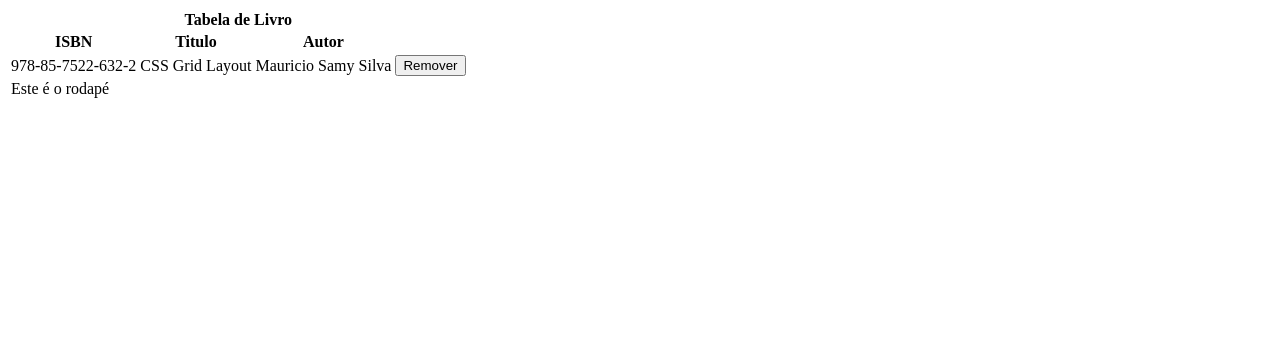
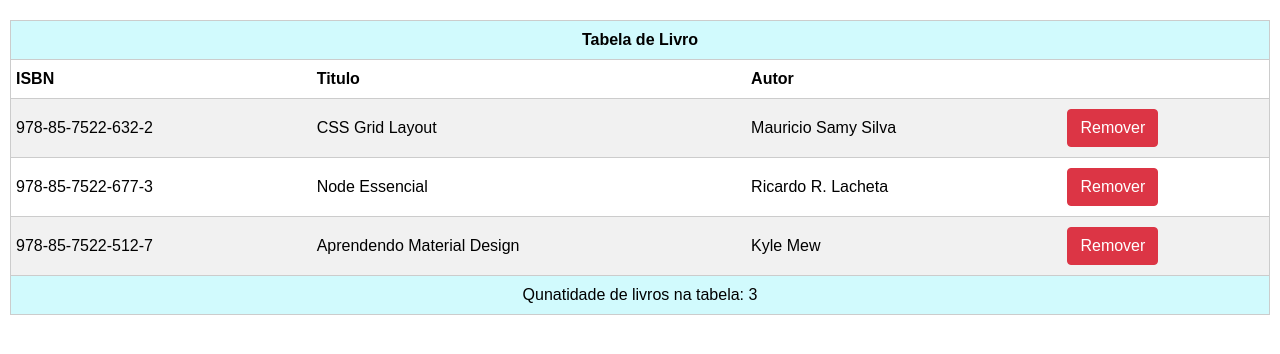
Before and after one commit to wemersonnino/tabela-livros, a React (Create React App) app: page / in a window 1280 px wide. Shown: the top 354 px of the page. Built offline with nearby package versions, Linux system fonts and the light colour scheme.

Commit message:
aplicação da chamada hook, e criação dinamica de itens na tabela

```diff
--- a/src/App.js
+++ b/src/App.js
@@ -1,16 +1,38 @@
-import React from "react";
+import React, {Component} from "react";
+import './index.css';
 import TableHead from "./components/TableHead";
 import TableBody from "./components/TableBody";
 import TableFoot from "./components/TableFoot";
 
-function App() {
-  return (
-      <table className="tabela">
-          <TableHead/>
-          <TableBody/>
-          <TableFoot/>
-      </table>
-  );
+class App extends Component{
+    state = {
+        livros: [
+            {
+                id:"978-85-7522-632-2",
+                titulo: "CSS Grid Layout",
+                autor: "Mauricio Samy Silva"
+            },
+            {
+                id:"978-85-7522-677-3",
+                titulo: "Node Essencial",
+                autor: "Ricardo R. Lacheta"
+            },
+            {
+                id:"978-85-7522-512-7",
+                titulo: "Aprendendo Material Design",
+                autor: "Kyle Mew"
+            }
+        ]
+    }
+    render() {
+        return(
+            <table className="tabela">
+                <TableHead/>
+                <TableBody livros={this.state.livros}/>
+                <TableFoot qdeLivros = {this.state.livros.length}/>
+            </table>
+        );
+    }
 }
 
 export default App;
--- a/src/components/TableBody.js
+++ b/src/components/TableBody.js
@@ -1,15 +1,17 @@
 import React from "react";
 
-const TableBody = () => (
+const TableBody = props => (
     <tbody>
-        <tr>
-            <td>978-85-7522-632-2</td>
-            <td>CSS Grid Layout</td>
-            <td>Mauricio Samy Silva</td>
+    { props.livros.map( ( livro, index) => (
+        <tr key={livro.id}>
+            <td>{livro.id}</td>
+            <td>{livro.titulo}</td>
+            <td>{livro.autor}</td>
             <td>
                 <button className="botao remover">Remover</button>
             </td>
         </tr>
+    ))}
     </tbody>
 );
 
--- a/src/components/TableFoot.js
+++ b/src/components/TableFoot.js
@@ -1,9 +1,9 @@
 import React from "react";
 
-const TableFoot = () => (
+const TableFoot = (props) => (
     <tfoot>
         <tr>
-            <td colSpan="4">Este é o rodapé</td>
+            <td colSpan="4">Qunatidade de livros na tabela: {props.qdeLivros}</td>
         </tr>
     </tfoot>
 );
--- /dev/null
+++ b/src/index.css
@@ -0,0 +1,64 @@
+body {
+    font: 16px sans-serif;
+    margin: 0;
+}
+.tabela {
+    border-collapse: collapse;
+    border: 1px solid #ccc;
+    width: calc(100% - 20px);
+    margin: 20px auto;
+}
+.tabela th,
+.tabela td {
+    padding: 10px 5px;
+    border-bottom: 1px solid #ccc;
+}
+thead > tr:last-child {
+    text-align: left;
+}
+thead > tr:first-child {
+    background: #d1fafd;
+}
+tbody > tr:nth-child(2n-1) {
+    background: #f1f1f1;
+}
+tfoot > tr {
+    text-align: center;
+    background: #d1fafd;
+}
+.botao {
+    display: inline-block;
+    font-weight: 400;
+    color: #212529;
+    text-align: center;
+    vertical-align: middle;
+    cursor: pointer;
+    background-color: transparent;
+    border: 1px solid transparent;
+    padding: 0.375rem 0.75rem;
+    font-size: 1rem;
+    line-height: 1.5;
+    border-radius: 0.25rem;
+    transition: color 0.15s ease-in-out, background-color 0.15s ease-in-out,
+    border-color 0.15s ease-in-out, box-shadow 0.15s ease-in-out;
+}
+.remover {
+    color: #fff;
+    background-color: #dc3545;
+    border-color: #dc3545;
+}
+.remover:hover {
+    color: #fff;
+    background-color: #c82333;
+    border-color: #bd2130;
+}
+.editar {
+    color: #fff;
+    background-color: #007bff;
+    border-color: #007bff;
+}
+.editar:hover {
+    color: #fff;
+    background-color: #0069d9;
+    border-color: #0062cc;
+}
```
Also changed, not shown: public/api/livros.json (added, +147 -0 lines), 1 other file (tests, documents, lock files or other folders).
